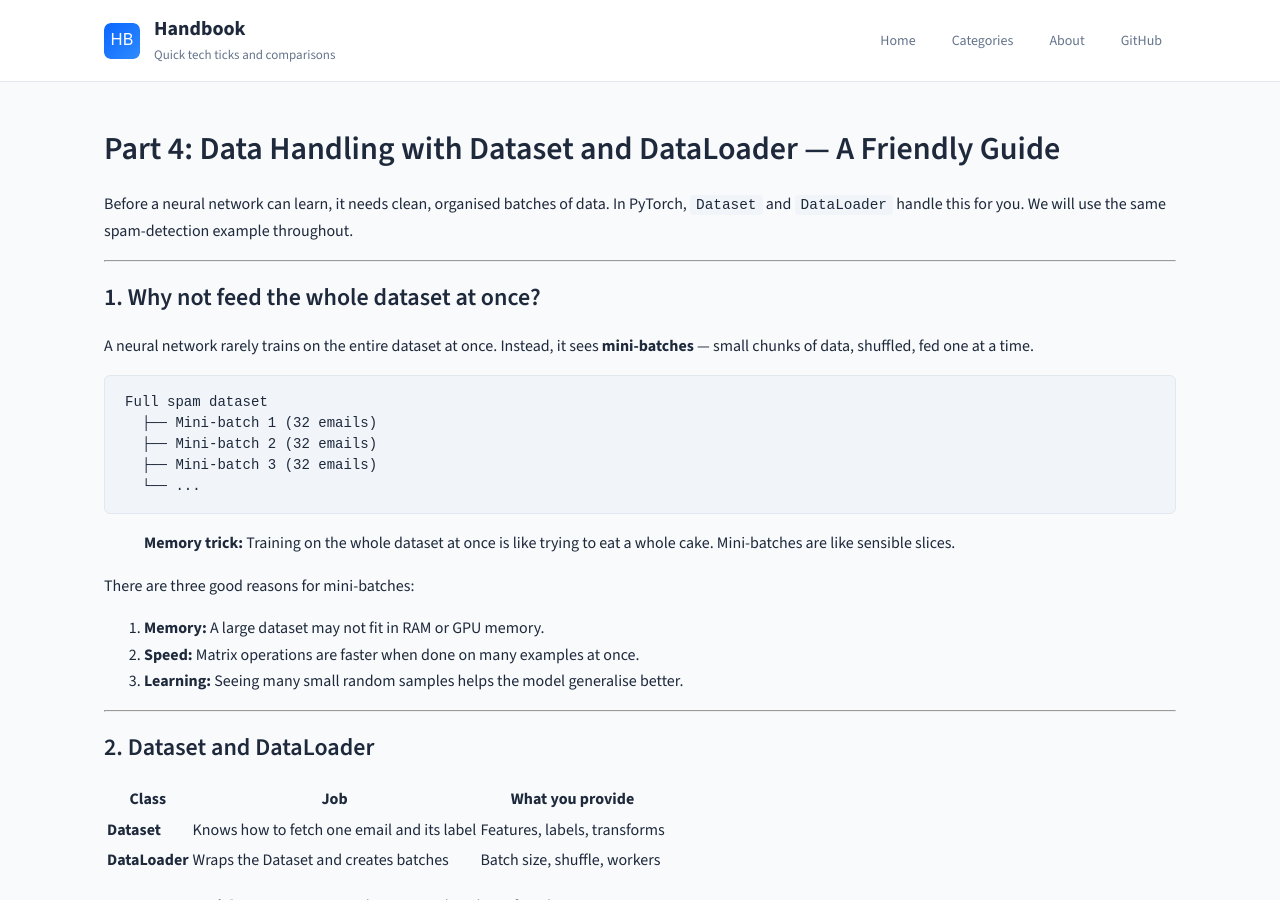
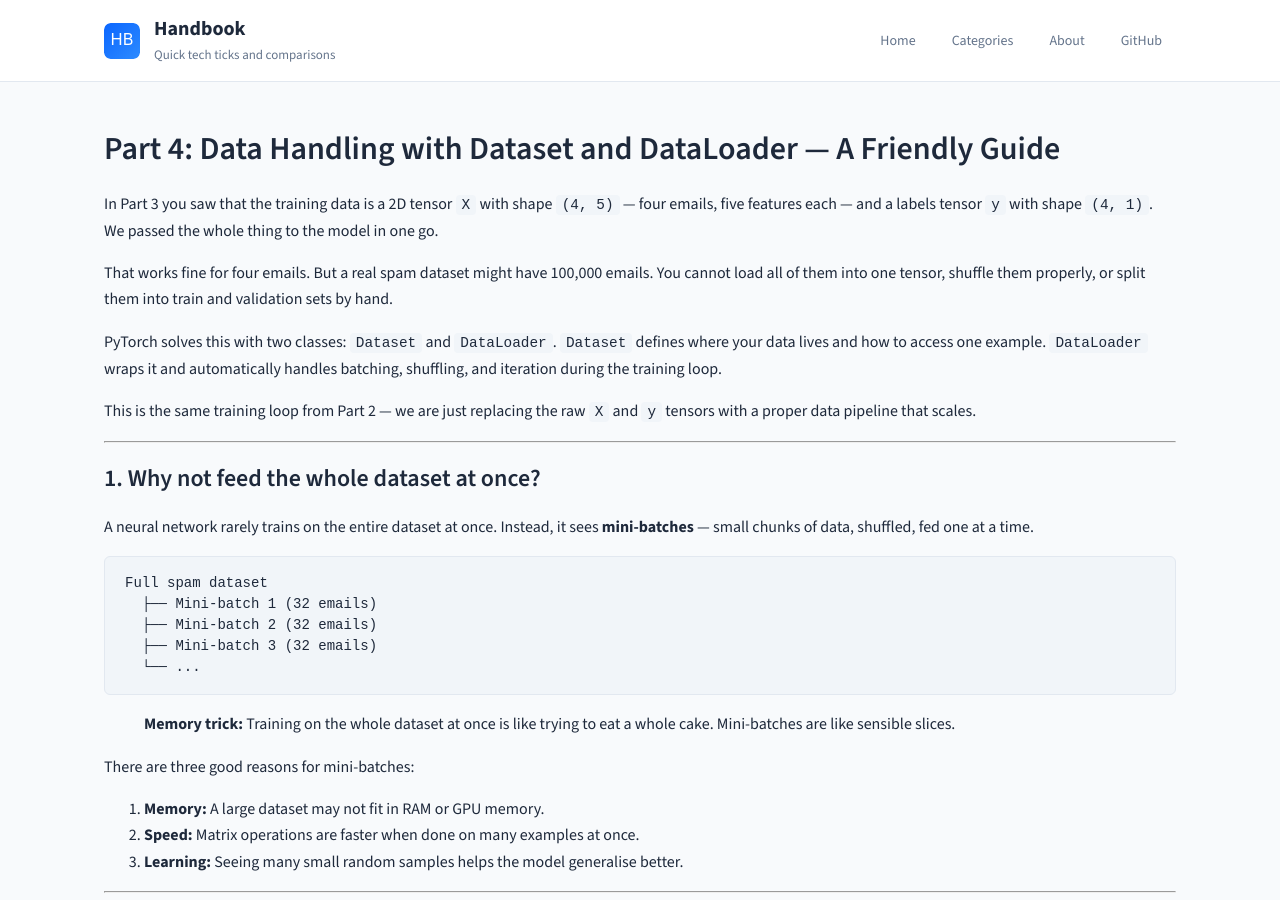
Before and after one commit to rilov/handbook, a Jekyll site: the page built from _topics/Data Handling with Dataset and DataLoader - A Friendly Guide.md, in a window 1280 px wide and 900 px high. Built offline with Jekyll 4.4.1, drawn with Linux system fonts in a browser that asks for light colours; our own code applies the rules of GitHub Pages for plain Markdown files.

Commit message:
fix continuity: add bridge openings to Parts 4, 5, 7 connecting to previous parts

```diff
--- a/_topics/Data Handling with Dataset and DataLoader - A Friendly Guide.md
+++ b/_topics/Data Handling with Dataset and DataLoader - A Friendly Guide.md
@@ -17,7 +17,13 @@ summary: Learn how to load, batch, shuffle, and iterate over spam-detection data
 
 # Part 4: Data Handling with Dataset and DataLoader — A Friendly Guide
 
-Before a neural network can learn, it needs clean, organised batches of data. In PyTorch, `Dataset` and `DataLoader` handle this for you. We will use the same spam-detection example throughout.
+In Part 3 you saw that the training data is a 2D tensor `X` with shape `(4, 5)` — four emails, five features each — and a labels tensor `y` with shape `(4, 1)`. We passed the whole thing to the model in one go.
+
+That works fine for four emails. But a real spam dataset might have 100,000 emails. You cannot load all of them into one tensor, shuffle them properly, or split them into train and validation sets by hand.
+
+PyTorch solves this with two classes: `Dataset` and `DataLoader`. `Dataset` defines where your data lives and how to access one example. `DataLoader` wraps it and automatically handles batching, shuffling, and iteration during the training loop.
+
+This is the same training loop from Part 2 — we are just replacing the raw `X` and `y` tensors with a proper data pipeline that scales.
 
 ---
 
```
Also changed, not shown: _topics/Cognitive Analogies - Brain-inspired Learning.md (+4 -0 lines), _topics/Parameters in PyTorch - A Friendly Guide.md (+6 -0 lines).
